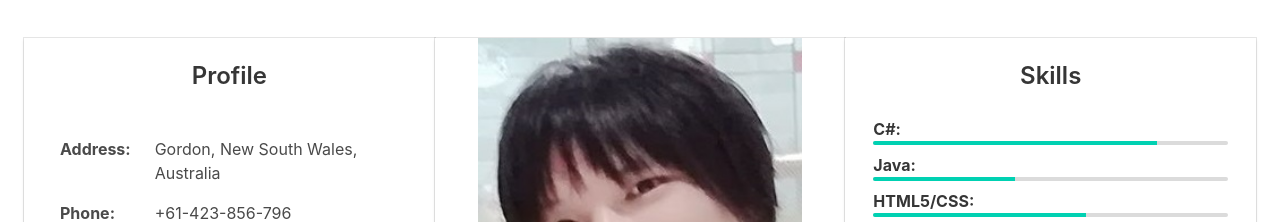
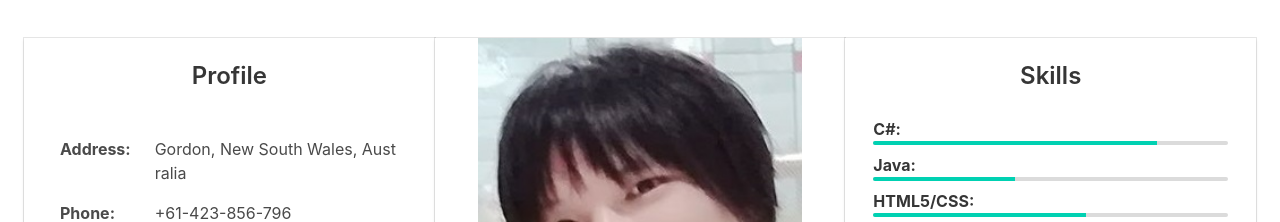
Before and after one commit to koki-nakamura22/portfolio-using-jQuery, a website built with webpack: page public/index.html in a window 1280 px wide. Shown: the part 1140-1362 px from the top of the page. Built offline with nearby package versions, Linux system fonts and the light colour scheme.

Commit message:
I implemented sentences word wrap in profile.
I implemented sentences word wrap in profile.

```diff
--- a/public/css/index.css
+++ b/public/css/index.css
@@ -1,3 +1,10 @@
+/* td {
+  word-break: break-all;
+} */
+.word-break-all {
+  word-break: break-all;
+}
+
 .has-same-height .card {
   height: 320px;
   overflow: hidden;
--- a/src/js/components/profile.js
+++ b/src/js/components/profile.js
@@ -38,7 +38,7 @@ export default class Profile {
         $profileItems.append($(`
         <tr>
           <td>${caption}</td>
-          <td>${content}</td>
+          <td class="word-break-all">${content}</td>
         </tr>
         `));
       }
```
